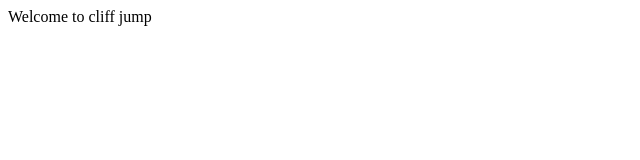
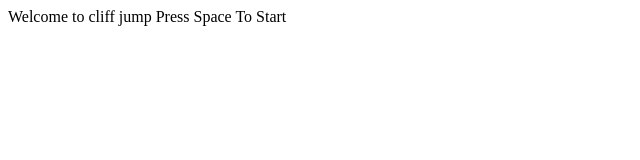
Before and after one commit to croftysprout/croftysprout.github.io, a plain HTML site: page index.html in a window 1280 px wide. Shown: the whole page, without its empty margins (0-640 px from the left). Drawn offline with Linux system fonts and the light colour scheme.

Commit message:
add html1

```diff
--- a/index.html
+++ b/index.html
@@ -7,6 +7,6 @@
     <title>Document</title>
 </head>
 <body>Welcome to cliff jump
-
+    Press Space To Start
 </body>
 </html>
```
